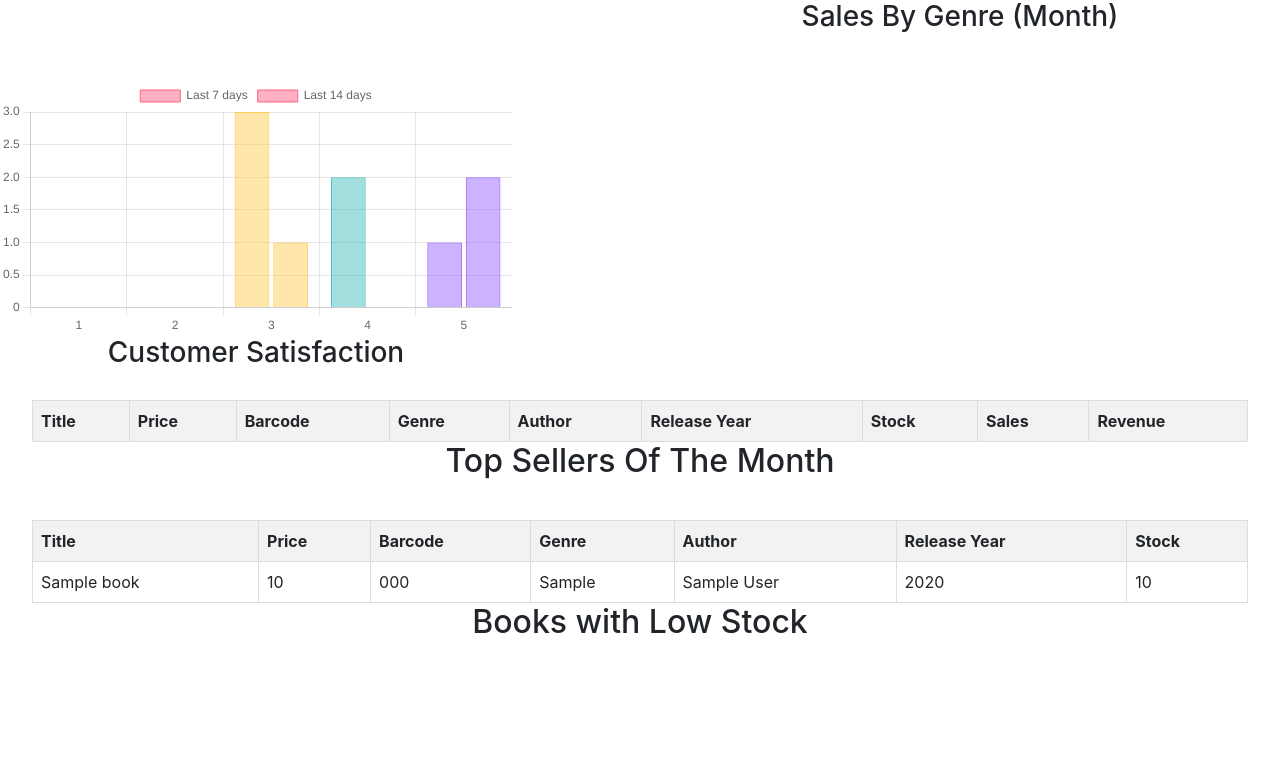
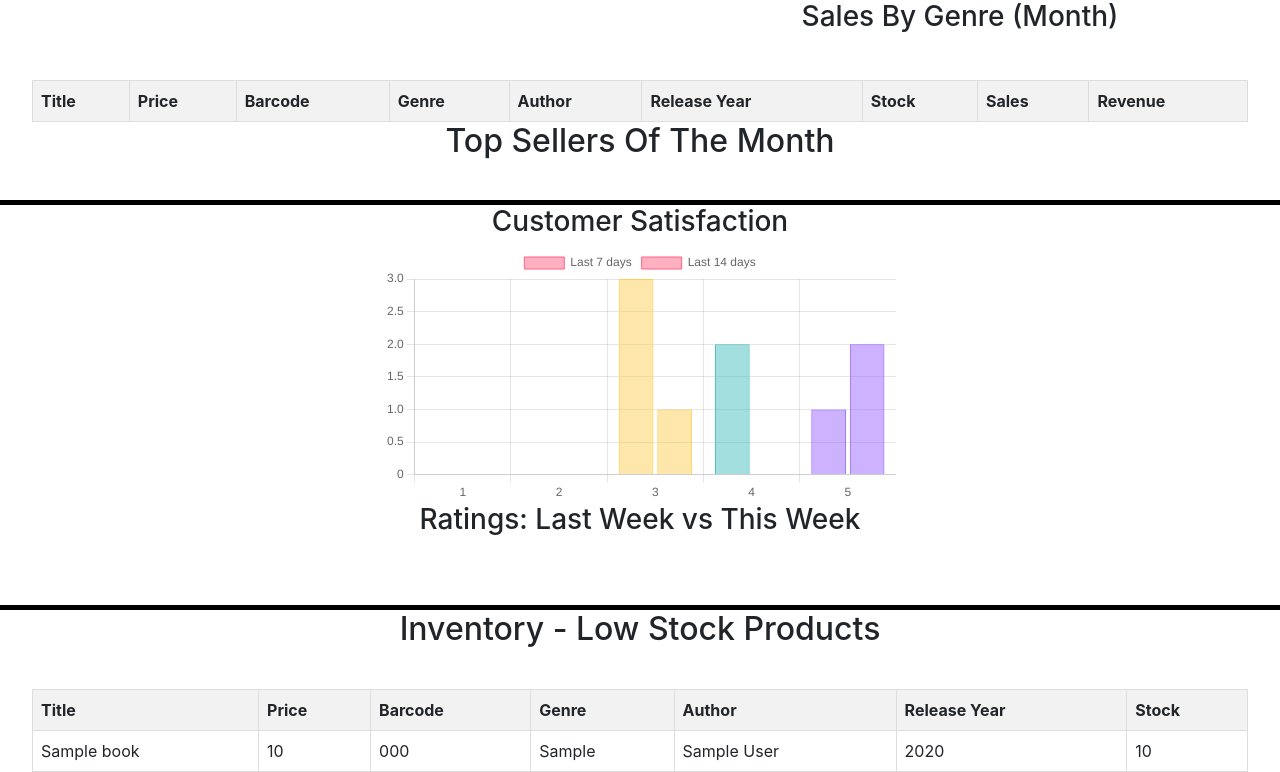
Before and after one commit to ismail-hussain/WMGzon, a Flask app: page /statistics in a window 1280 px wide. Shown: the part 600-1372 px from the top of the page. Before the commit the page ends 1234 px from the top, so only its background shows below. Run offline with Flask 3, Linux system fonts and the light colour scheme; data comes from the database, SQL or seed files in the repository; both versions use the stored data as it was after the commit; tables that the repository leaves empty hold one stand-in row (values such as "Sample post"); data that the repository does not hold is empty; parts of the project's set-up code (start-up, migrations or seed data) failed here and were passed over.

Commit message:
Edit Website Design/Layout
- Changed statistical.html file to make layout closer to original canva design

```diff
--- a/application/__init__.py
+++ b/application/__init__.py
@@ -42,7 +42,7 @@
     # Makes sure DB is created in an application context
     app.app_context().push()
 
-#For User Authenication
+# For User Authenication
     CORS(app)
     bcrypt.init_app(app)
     login_manager.init_app(app)
--- a/application/models.py
+++ b/application/models.py
@@ -61,6 +61,7 @@
     user = db.relationship('User', backref=db.backref('reviews', lazy=True))
 
 # The Basket Class shows the a user's shopping basket within a database, including all user functions related to the basket
+class Basket(db.Model):
     id = db.Column(db.Integer, primary_key=True)
     user_id = db.Column(db.Integer, db.ForeignKey('user.id'), nullable=False)
     book_id = db.Column(db.Integer, db.ForeignKey('book.id'), nullable=False)
--- a/application/static/book.css
+++ b/application/static/book.css
@@ -186,7 +186,7 @@
   list-style: none; /* Remove bullet points or numbering for list items */
 }
 
-.temp-img {
+.template-img {
   width: 45vh;
   height: 60vh;
   border: 2px solid black;
@@ -281,8 +281,6 @@
   border-radius: 10px;
 } */
 
-#individual-basket-img {
-}
 
 /*Summary Section Layout and buttons Details*/
 #basket-summary {
@@ -445,3 +443,17 @@
 .delisted-table {
   margin: 2vh 0 5vh 0;
 }
+
+#top-sellers-table{
+  margin-top: 5vh;
+  border-bottom: 5px solid black;
+}
+
+#inventory-table{
+  margin-top: 10vh;
+  border-top: 5px solid black;
+}
+
+#reviewChart-div{
+  margin: 0 auto;
+}
--- a/application/templates/admin2.html
+++ b/application/templates/admin2.html
@@ -1,5 +1,6 @@
 {% extends 'base.html' %} {% block title %} Admin {% endblock %} {% block
 content %}
+<!-- The code generates a table in the admin interface, listing books with details like ID, title, price, and stock, excluding delisted books. -->
 <table>
   <thead>
     <tr>
@@ -36,6 +37,7 @@
         >
           Edit
         </button>
+        <!-- Delete (Delist) Book Form -->
         <form
           method="POST"
           action="{{ url_for('main.admin_page', id=book.id) }}"
@@ -45,7 +47,7 @@
           <input type="hidden" name="delete_book" value="{{ book.id }}" />
           <button type="submit" class="delete-btn">Delist</button>
         </form>
-        <!-- Add a modal for each book -->
+        <!-- Add a modal for editing book information -->
         <div
           class="modal fade"
           id="editModal{{ book.id }}"
@@ -60,6 +62,7 @@
                 <h5 class="modal-title" id="editModalLabel{{ book.id }}">
                   Edit Book
                 </h5>
+                <!--Close Button For Editing-->
                 <button
                   type="button"
                   class="close"
@@ -69,6 +72,7 @@
                   <span aria-hidden="true">&times;</span>
                 </button>
               </div>
+              <!--Modal Body With form for editing-->
               <div class="modal-body">
                 <form method="POST" action="{{ url_for('main.admin_page') }}">
                   {{ form.hidden_tag() }}
--- a/application/templates/basket.html
+++ b/application/templates/basket.html
@@ -65,7 +65,7 @@
       £{{subtotal}}
     </h1>
     <div id="Continue-shopping-div">
-      <h3>Continue Shopping</h3>
+      <a href="{{ url_for('main.main_page')}}">Continue Shopping</a>
       <form method="POST" action="{{ url_for('main.basket_page') }}">
         <input type="hidden" name="action" value="checkout">
         <button type="submit" id="checkout-btn">Checkout</button>
--- a/application/templates/individual-book.html
+++ b/application/templates/individual-book.html
@@ -5,7 +5,7 @@
     {% if book.book_picture %}
     <div>
       <img
-        class="temp-img"
+        class="template-img"
         src="{{ url_for('books.display', book_id=book.id) }}"
         alt="Book Image"
       />
--- a/application/templates/statistics.html
+++ b/application/templates/statistics.html
@@ -12,11 +12,8 @@
     <h3>Sales By Genre (Month)</h3>
   </div>
 </div>
-<div style="width: 40vw; height: 40vh" class="charts">
-  <canvas id="reviewChart"></canvas>
-  <h3>Customer Satisfaction</h3>
-</div>
-<div>
+
+<div id="top-sellers-table">
   <table class="chart-table">
     <thead>
       <tr>
@@ -49,7 +46,13 @@
   </table>
   <h2 class="table-title">Top Sellers Of The Month</h2>
 </div>
-<div>
+<div id="reviewChart-div" style="width: 40vw; height: 40vh" class="charts">
+  <h3>Customer Satisfaction</h3>
+  <canvas id="reviewChart"></canvas>
+  <h3>Ratings: Last Week vs This Week</h3>
+</div>
+<div id="inventory-table">
+  <h2 class="table-title">Inventory - Low Stock Products</h2>
   <table class="chart-table">
     <thead>
       <tr>
@@ -76,7 +79,7 @@
       {% endfor %}
     </tbody>
   </table>
-  <h2 class="table-title">Books with Low Stock</h2>
+
 </div>
 
 <script src="https://cdn.jsdelivr.net/npm/chart.js"></script>
--- a/application/templates/wishlist.html
+++ b/application/templates/wishlist.html
@@ -62,7 +62,7 @@
   <div id="basket-summary">
 
     <div id="Continue-shopping-div">
-      <h3>Continue Shopping</h3>
+      <a href="{{ url_for('main.main_page')}}">Continue Shopping</a>
       <a href="{{ url_for('main.basket_page')}}"><h3>Go to Basket</h3></a>
     </div>
   </div>
```
Also changed, not shown: tests/unit/test_models.py (deleted, +0 -8 lines), README.md, instance/market.db, tests/functional/test_books_route.py (line endings or trailing spaces), tests/unit/__init__.py (deleted).
